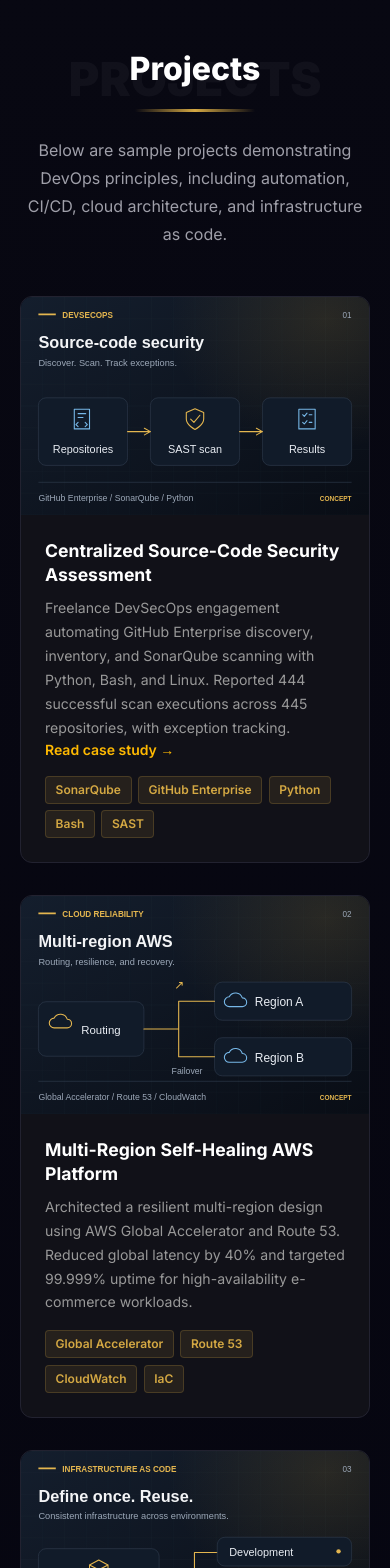
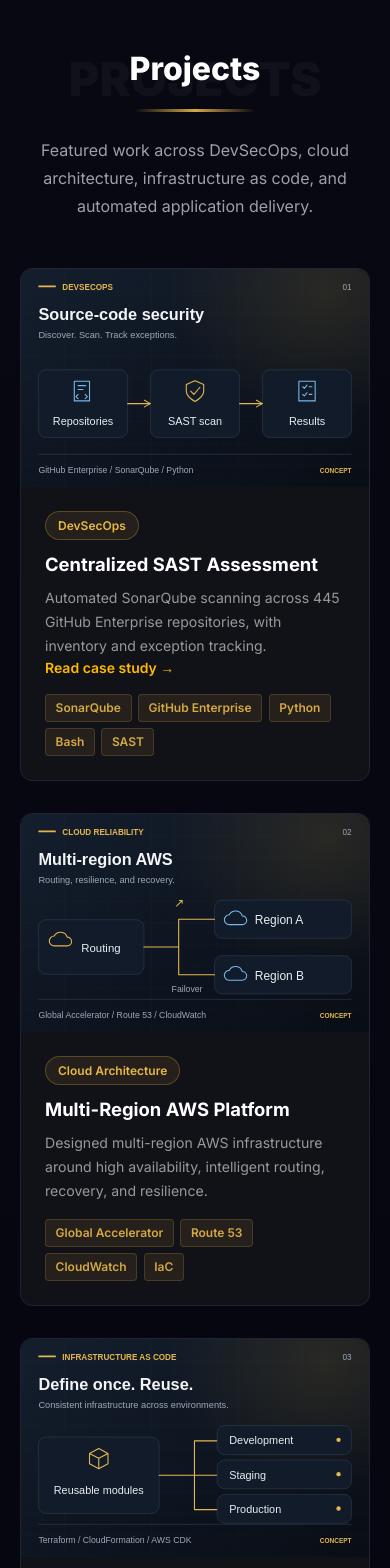
Before and after one commit to gvishwateja-25/portfolio, a Next.js app: page / in a window 390 px wide. Shown: the part 4740-6308 px from the top of the page. Built offline with nearby package versions, Linux system fonts and the light colour scheme.

Commit message:
Categorize featured projects and polish contact form and case study

```diff
--- a/public/case-studies/centralized-security-assessment.html
+++ b/public/case-studies/centralized-security-assessment.html
@@ -5,9 +5,9 @@
 <meta name="viewport" content="width=device-width, initial-scale=1" />
 <title>Centralized Repository Security Assessment | Case Study</title>
 <style>
-  :root { color-scheme: dark; --bg:#0b1020; --panel:#121a2d; --panel2:#172239; --text:#edf2ff; --muted:#a9b6d0; --line:#293651; --accent:#7c9cff; --accent2:#65d6b5; }
+  :root { color-scheme: dark; --bg:#050505; --panel:#111118; --panel2:#191811; --text:#f0f0f0; --muted:#a1a1aa; --line:#2f2b20; --accent:#d4a843; --accent2:#e8b945; }
   * { box-sizing:border-box; }
-  body { margin:0; font-family:Inter,ui-sans-serif,system-ui,-apple-system,Segoe UI,Roboto,Arial,sans-serif; background:radial-gradient(ellipse at 15% 0%,#182747 0,transparent 42%),var(--bg); color:var(--text); line-height:1.6; }
+  body { margin:0; font-family:Inter,ui-sans-serif,system-ui,-apple-system,Segoe UI,Roboto,Arial,sans-serif; background:radial-gradient(ellipse at 15% 0%,rgba(212,168,67,.12) 0,transparent 42%),var(--bg); color:var(--text); line-height:1.6; }
   .wrap { max-width:1120px; margin:auto; padding:32px 22px 80px; }
   .top { display:flex; justify-content:space-between; align-items:center; gap:16px; margin-bottom:64px; color:var(--muted); font-size:.9rem; }
   a { color:var(--accent2); }
@@ -17,17 +17,17 @@
   .hero { max-width:850px; margin-bottom:52px; }
   .eyebrow { color:var(--accent2); text-transform:uppercase; letter-spacing:.16em; font-size:.78rem; font-weight:700; }
   h1 { font-size:clamp(2.2rem,6vw,4.6rem); line-height:1.05; letter-spacing:-.04em; margin:14px 0 20px; }
-  .lead { font-size:1.2rem; color:#c8d3e8; max-width:760px; }
+  .lead { font-size:1.2rem; color:#d4d4d8; max-width:760px; }
   .meta { display:flex; flex-wrap:wrap; gap:9px; margin-top:26px; }
-  .meta span { background:#111a2b; border:1px solid var(--line); padding:7px 11px; border-radius:8px; font-size:.86rem; color:#d9e3f7; }
+  .meta span { background:#131310; border:1px solid var(--line); padding:7px 11px; border-radius:8px; font-size:.86rem; color:#d4d4d8; }
   .metrics { display:grid; grid-template-columns:repeat(4,1fr); gap:14px; margin:38px 0 64px; }
-  .metric,.card { background:linear-gradient(180deg,var(--panel),#101728); border:1px solid var(--line); border-radius:16px; padding:22px; }
-  .metric strong { display:block; font-size:2.3rem; letter-spacing:-.04em; }
+  .metric,.card { background:linear-gradient(180deg,var(--panel),#0b0b0d); border:1px solid var(--line); border-radius:16px; padding:22px; }
+  .metric strong { color:var(--accent); display:block; font-size:2.3rem; letter-spacing:-.04em; }
   .metric span { color:var(--muted); font-size:.92rem; }
   section { margin:58px 0; }
   h2 { font-size:1.75rem; letter-spacing:-.025em; margin:0 0 14px; }
   h3 { font-size:1.08rem; margin:0 0 8px; }
-  p { color:#c3cee2; margin:0 0 14px; }
+  p { color:#d4d4d8; margin:0 0 14px; }
   .grid2 { display:grid; grid-template-columns:1fr 1fr; gap:16px; }
   .grid3 { display:grid; grid-template-columns:repeat(3,1fr); gap:14px; }
   .card p:last-child { margin-bottom:0; }
@@ -37,12 +37,12 @@
   .step small { color:var(--accent2); display:block; margin-bottom:7px; text-transform:uppercase; letter-spacing:.08em; font-size:.72rem; }
   .step b { display:block; margin-bottom:6px; }
   .step span { font-size:.84rem; color:var(--muted); }
-  ul { color:#c3cee2; padding-left:20px; margin:10px 0 0; }
+  ul { color:#d4d4d8; padding-left:20px; margin:10px 0 0; }
   li { margin:7px 0; }
   .result { border-left:3px solid var(--accent2); padding:2px 0 2px 18px; }
   .tech { display:flex; flex-wrap:wrap; gap:9px; margin-top:16px; }
-  .tech span { background:#111a2b; border:1px solid var(--line); border-radius:8px; padding:8px 12px; font-size:.9rem; }
-  .note { font-size:.86rem; color:#92a2bf; border-top:1px solid var(--line); padding-top:16px; }
+  .tech span { background:#131310; border:1px solid var(--line); border-radius:8px; padding:8px 12px; font-size:.9rem; }
+  .note { font-size:.86rem; color:#a1a1aa; border-top:1px solid var(--line); padding-top:16px; }
   footer { margin-top:70px; padding-top:22px; border-top:1px solid var(--line); color:var(--muted); font-size:.88rem; }
   @media(max-width:800px){ .metrics{grid-template-columns:repeat(2,1fr)} .grid2,.grid3{grid-template-columns:1fr} .flow{grid-template-columns:1fr} .step:not(:last-child):after{content:"↓";right:50%;top:auto;bottom:-18px} .top{margin-bottom:40px} }
   @media(max-width:460px){ .wrap{padding:24px 15px 60px} .metrics{grid-template-columns:1fr 1fr;gap:9px} .metric{padding:16px} .metric strong{font-size:1.8rem} }
--- a/src/app/globals.css
+++ b/src/app/globals.css
@@ -431,9 +431,27 @@ a.project-card:hover {
   padding: 1.5rem;
 }
 
+.project-category {
+  display: inline-block;
+  margin-bottom: 0.75rem;
+  border: 1px solid rgba(212, 168, 67, 0.3);
+  border-radius: 999px;
+  background: rgba(212, 168, 67, 0.1);
+  padding: 0.3rem 0.75rem;
+  color: var(--accent-gold-light);
+  font-size: 0.75rem;
+  font-weight: 600;
+  line-height: 1.5;
+}
+
+a.project-card:focus-visible {
+  outline: 2px solid var(--accent-gold);
+  outline-offset: 4px;
+}
+
 .project-card-title {
   color: #fff;
-  font-size: 1.1rem;
+  font-size: clamp(1.15rem, 2vw, 1.4rem);
   font-weight: 700;
   line-height: 1.4;
 }
--- a/src/app/page.tsx
+++ b/src/app/page.tsx
@@ -60,34 +60,38 @@ const toolGroups = [
 
 const projects = [
   {
-    title: "Centralized Source-Code Security Assessment",
+    category: "DevSecOps",
+    title: "Centralized SAST Assessment",
     description:
-      "Freelance DevSecOps engagement automating GitHub Enterprise discovery, inventory, and SonarQube scanning with Python, Bash, and Linux. Reported 444 successful scan executions across 445 repositories, with exception tracking.",
+      "Automated SonarQube scanning across 445 GitHub Enterprise repositories, with inventory and exception tracking.",
     tags: ["SonarQube", "GitHub Enterprise", "Python", "Bash", "SAST"],
     image: "/images/projects/security-assessment.svg",
     imageAlt: "Repository discovery flowing into a SAST scan and tracked results.",
     href: "/case-studies/centralized-security-assessment.html",
   },
   {
-    title: "Multi-Region Self-Healing AWS Platform",
+    category: "Cloud Architecture",
+    title: "Multi-Region AWS Platform",
     description:
-      "Architected a resilient multi-region design using AWS Global Accelerator and Route 53. Reduced global latency by 40% and targeted 99.999% uptime for high-availability e-commerce workloads.",
+      "Designed multi-region AWS infrastructure around high availability, intelligent routing, recovery, and resilience.",
     tags: ["Global Accelerator", "Route 53", "CloudWatch", "IaC"],
     image: "/images/projects/multi-region-aws.svg",
     imageAlt: "Routing branching into two AWS regions with failover.",
   },
   {
+    category: "Infrastructure as Code",
     title: "Reusable Infrastructure Automation",
     description:
-      "Built Terraform modules and CloudFormation patterns for standardized, repeatable resource provisioning. Reached 95% infrastructure automation and cut deployment time by 60%.",
+      "Built reusable Terraform modules and CloudFormation patterns for consistent, repeatable infrastructure provisioning.",
     tags: ["Terraform", "CloudFormation", "AWS CDK", "Git"],
     image: "/images/projects/infrastructure-automation.svg",
     imageAlt: "Reusable infrastructure modules provisioning development, staging, and production environments.",
   },
   {
-    title: "Containerized Legacy Application Delivery",
+    category: "CI/CD",
+    title: "Containerized Application Delivery",
     description:
-      "Created Docker build patterns and CI/CD pipelines for microservices through QA, UAT, and production. Reduced environment-related issues by 70% and deployment from hours to minutes.",
+      "Containerized legacy applications and automated microservice delivery through QA, UAT, and production.",
     tags: ["Docker", "Jenkins", "GitHub Actions", "Kubernetes"],
     image: "/images/projects/container-delivery.svg",
     imageAlt: "A container delivery pipeline from source through build, validation, and deployment.",
@@ -391,16 +395,16 @@ export default function Home() {
               <div className="section-divider" />
             </div>
             <p className="mx-auto mt-6 max-w-2xl text-center text-base leading-7 text-zinc-400" data-flow-reveal>
-              Below are sample projects demonstrating DevOps principles, including
-              automation, CI/CD, cloud architecture, and infrastructure as code.
+              Featured work across DevSecOps, cloud architecture, infrastructure as code,
+              and automated application delivery.
             </p>
 
-            <div className="mt-12 grid gap-8 md:grid-cols-2 lg:grid-cols-3">
+            <div className="mt-12 grid grid-cols-1 gap-8 md:grid-cols-2">
               {projects.map((project) => {
                 const Card = project.href ? "a" : "article";
                 return (
                   <Card
-                    className="project-card block"
+                    className="project-card flex min-w-0 flex-col"
                     data-flow-reveal
                     href={project.href}
                     key={project.title}
@@ -410,10 +414,11 @@ export default function Home() {
                       className="project-card-image"
                       height={400}
                       src={project.image}
-                      sizes="(min-width: 1280px) 405px, (min-width: 1024px) 31vw, (min-width: 768px) 46vw, calc(100vw - 40px)"
+                      sizes="(min-width: 1320px) 624px, (min-width: 768px) calc(50vw - 36px), calc(100vw - 40px)"
                       width={640}
                     />
                     <div className="project-card-body">
+                      <span className="project-category">{project.category}</span>
                       <h3 className="project-card-title">{project.title}</h3>
                       <p className="project-card-desc">{project.description}</p>
                       {project.href?.startsWith("/case-studies/") && (
```
Also changed, not shown: src/app/components/portfolio-interactions.tsx (+23 -7 lines).
